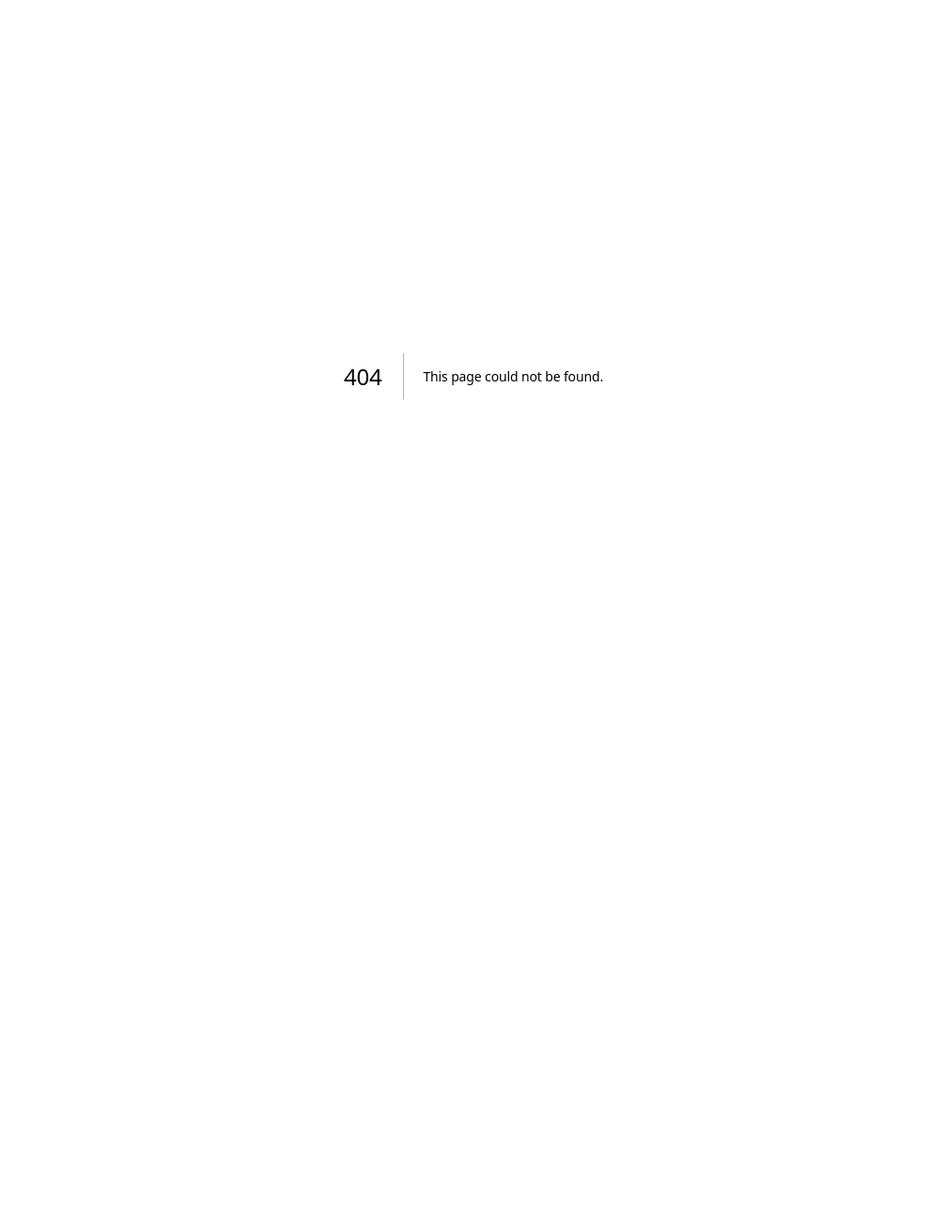
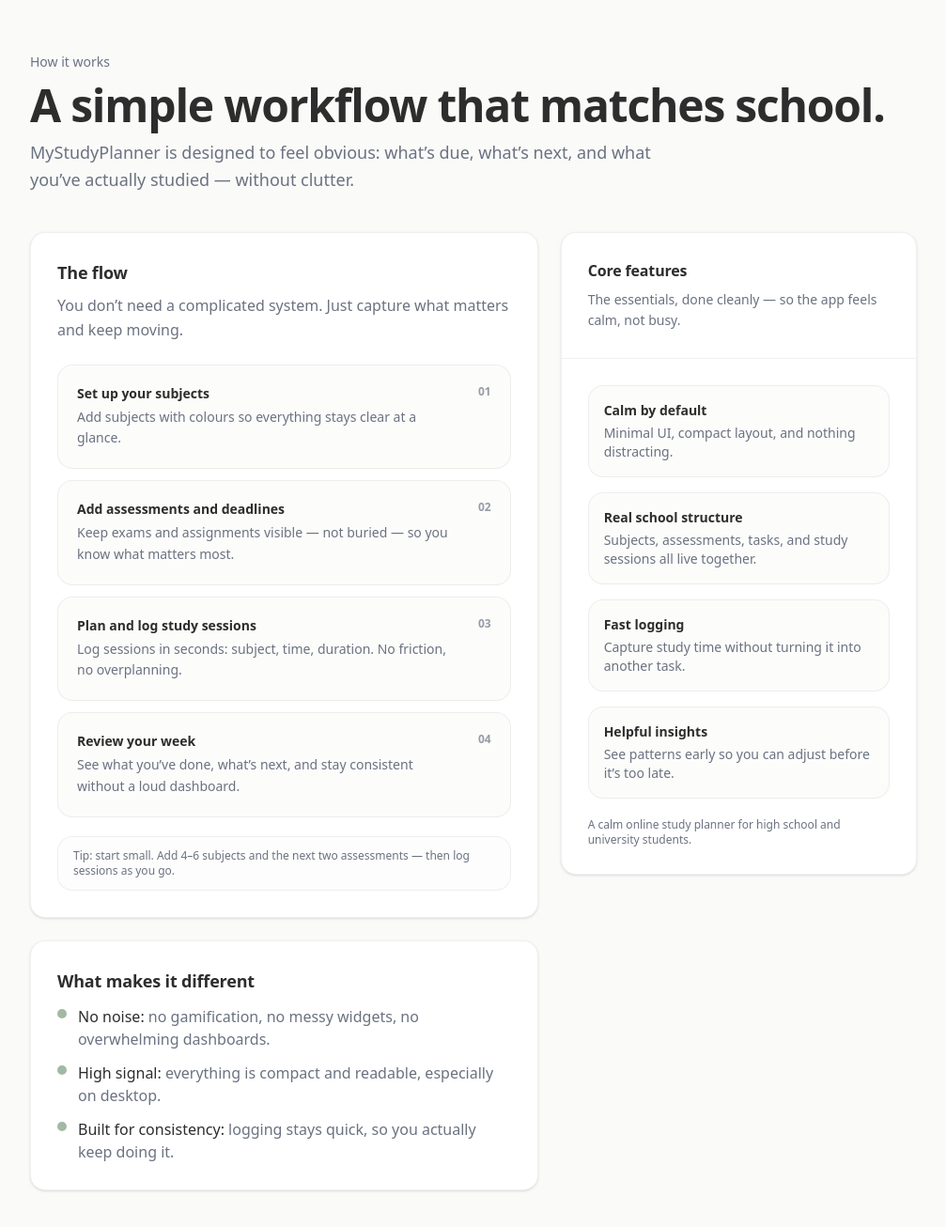
Before and after one commit to kaicrotty88/MyStudyPlanner, a Next.js app: page /how-it-works in a window 1280 px wide. Before the commit this address had no page. Shown: the top 1306 px of the page at 94% size, without its empty margins (136-1143 px from the left). Before the commit the page ends 800 px from the top, so only its background shows below. Built offline with nearby package versions, Linux system fonts and the light colour scheme.

Commit message:
how it works page

```diff
--- /dev/null
+++ b/app/how-it-works/page.tsx
@@ -0,0 +1,155 @@
+export const metadata = {
+  title: "How it works | MyStudyPlanner",
+  description:
+    "How MyStudyPlanner works: set up subjects, add assessments, plan study sessions, and track progress in a calm, minimal way.",
+  alternates: { canonical: "/how-it-works" },
+};
+
+export default function HowItWorksPage() {
+  const steps = [
+    {
+      k: "01",
+      title: "Set up your subjects",
+      desc: "Add subjects with colours so everything stays clear at a glance.",
+    },
+    {
+      k: "02",
+      title: "Add assessments and deadlines",
+      desc: "Keep exams and assignments visible — not buried — so you know what matters most.",
+    },
+    {
+      k: "03",
+      title: "Plan and log study sessions",
+      desc: "Log sessions in seconds: subject, time, duration. No friction, no overplanning.",
+    },
+    {
+      k: "04",
+      title: "Review your week",
+      desc: "See what you’ve done, what’s next, and stay consistent without a loud dashboard.",
+    },
+  ];
+
+  const features = [
+    {
+      title: "Calm by default",
+      desc: "Minimal UI, compact layout, and nothing distracting.",
+    },
+    {
+      title: "Real school structure",
+      desc: "Subjects, assessments, tasks, and study sessions all live together.",
+    },
+    {
+      title: "Fast logging",
+      desc: "Capture study time without turning it into another task.",
+    },
+    {
+      title: "Helpful insights",
+      desc: "See patterns early so you can adjust before it’s too late.",
+    },
+  ];
+
+  return (
+    <main className="mx-auto max-w-5xl px-6 md:px-10 py-12 md:py-14">
+      {/* Header */}
+      <header className="space-y-3">
+        <p className="text-sm text-muted-foreground">How it works</p>
+        <h1 className="text-4xl md:text-5xl font-semibold tracking-tight text-foreground">
+          A simple workflow that matches school.
+        </h1>
+        <p className="max-w-2xl text-base md:text-lg text-muted-foreground leading-relaxed">
+          MyStudyPlanner is designed to feel obvious: what’s due, what’s next, and what you’ve actually
+          studied — without clutter.
+        </p>
+      </header>
+
+      {/* Steps */}
+      <section className="mt-10 grid grid-cols-1 lg:grid-cols-12 gap-6">
+        <div className="lg:col-span-7 space-y-6">
+          <div className="rounded-2xl border border-border bg-card shadow-sm p-6 md:p-7">
+            <h2 className="text-lg font-semibold text-foreground">The flow</h2>
+            <p className="mt-2 text-sm md:text-base text-muted-foreground leading-relaxed">
+              You don’t need a complicated system. Just capture what matters and keep moving.
+            </p>
+
+            <div className="mt-6 space-y-3">
+              {steps.map((s) => (
+                <div
+                  key={s.k}
+                  className="rounded-xl border border-border bg-background/60 p-4 md:p-5"
+                >
+                  <div className="flex items-start justify-between gap-4">
+                    <div className="min-w-0">
+                      <div className="text-sm font-semibold text-foreground">{s.title}</div>
+                      <div className="mt-1 text-sm text-muted-foreground leading-relaxed">
+                        {s.desc}
+                      </div>
+                    </div>
+                    <div className="shrink-0 text-xs font-semibold text-muted-foreground/70">
+                      {s.k}
+                    </div>
+                  </div>
+                </div>
+              ))}
+            </div>
+
+            <div className="mt-5 rounded-xl border border-border bg-background/40 px-4 py-3 text-xs text-muted-foreground">
+              Tip: start small. Add 4–6 subjects and the next two assessments — then log sessions as you go.
+            </div>
+          </div>
+
+          <div className="rounded-2xl border border-border bg-card shadow-sm p-6 md:p-7">
+            <h2 className="text-lg font-semibold text-foreground">What makes it different</h2>
+            <ul className="mt-3 space-y-3 text-sm md:text-base text-muted-foreground">
+              <li className="flex gap-3">
+                <span className="mt-1 h-2.5 w-2.5 rounded-full bg-primary/70 shrink-0" />
+                <span>
+                  <span className="text-foreground font-medium">No noise:</span> no gamification, no messy widgets,
+                  no overwhelming dashboards.
+                </span>
+              </li>
+              <li className="flex gap-3">
+                <span className="mt-1 h-2.5 w-2.5 rounded-full bg-primary/70 shrink-0" />
+                <span>
+                  <span className="text-foreground font-medium">High signal:</span> everything is compact and
+                  readable, especially on desktop.
+                </span>
+              </li>
+              <li className="flex gap-3">
+                <span className="mt-1 h-2.5 w-2.5 rounded-full bg-primary/70 shrink-0" />
+                <span>
+                  <span className="text-foreground font-medium">Built for consistency:</span> logging stays quick,
+                  so you actually keep doing it.
+                </span>
+              </li>
+            </ul>
+          </div>
+        </div>
+
+        {/* Side card */}
+        <aside className="lg:col-span-5">
+          <div className="rounded-2xl border border-border bg-card shadow-sm overflow-hidden">
+            <div className="p-6 md:p-7 border-b border-border">
+              <h2 className="text-base font-semibold text-foreground">Core features</h2>
+              <p className="mt-2 text-sm text-muted-foreground leading-relaxed">
+                The essentials, done cleanly — so the app feels calm, not busy.
+              </p>
+            </div>
+
+            <div className="p-6 md:p-7 space-y-4">
+              {features.map((x) => (
+                <div key={x.title} className="rounded-xl border border-border bg-background/60 p-4">
+                  <div className="text-sm font-semibold text-foreground">{x.title}</div>
+                  <div className="mt-1 text-sm text-muted-foreground">{x.desc}</div>
+                </div>
+              ))}
+
+              <div className="pt-1 text-xs text-muted-foreground">
+                A calm online study planner for high school and university students.
+              </div>
+            </div>
+          </div>
+        </aside>
+      </section>
+    </main>
+  );
+}
--- a/app/page.tsx
+++ b/app/page.tsx
@@ -28,12 +28,21 @@ export default async function Page() {
             </span>
           </div>
 
+          <div className="flex items-center gap-1.5">
+            <Link
+              href="/how-it-works"
+              className="rounded-lg px-3 py-2 text-sm text-muted-foreground hover:bg-muted/50 hover:text-foreground transition"
+            >
+              How it works
+            </Link>
+
             <Link
               href="/sign-in"
               className="rounded-lg px-3 py-2 text-sm text-muted-foreground hover:bg-muted/50 hover:text-foreground transition"
             >
               Sign in
             </Link>
+          </div>
         </div>
       </header>
 
@@ -73,6 +82,13 @@ export default async function Page() {
                   className="inline-flex h-11 items-center justify-center rounded-xl border border-border bg-card px-6 text-sm font-medium text-foreground shadow-sm hover:bg-muted/60 transition"
                 >
                   Create account
+                </Link>
+
+                <Link
+                  href="/how-it-works"
+                  className="inline-flex h-11 items-center justify-center rounded-xl border border-border bg-background px-6 text-sm font-medium text-foreground/80 hover:bg-muted/50 hover:text-foreground transition"
+                >
+                  How it works
                 </Link>
               </div>
 
@@ -154,6 +170,12 @@ export default async function Page() {
 
             <div className="flex items-center gap-4 text-xs">
               <Link
+                href="/how-it-works"
+                className="text-muted-foreground hover:text-foreground transition"
+              >
+                How it works
+              </Link>
+              <Link
                 href="/about"
                 className="text-muted-foreground hover:text-foreground transition"
               >
```
Lines whose indentation alone changed are shown as unchanged.
